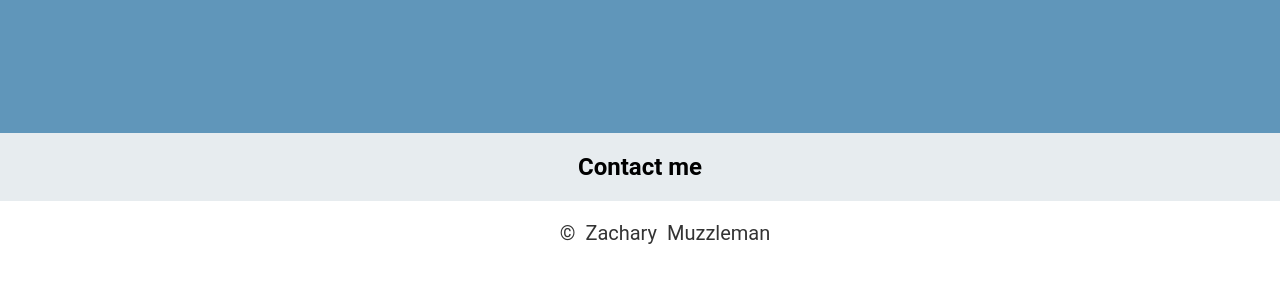
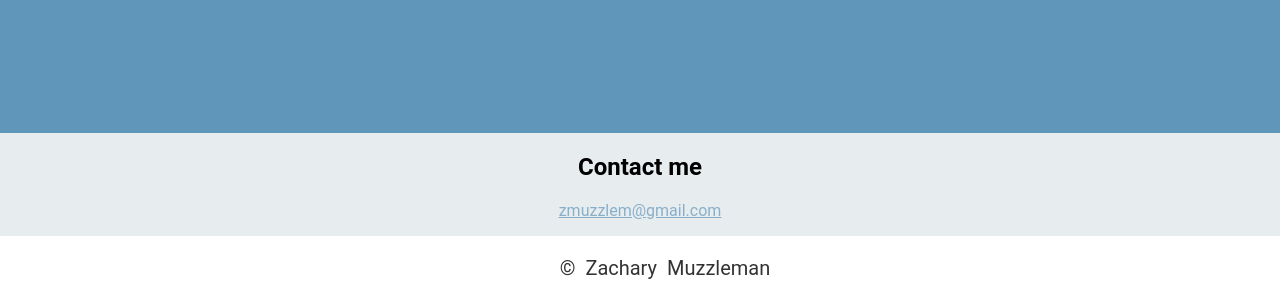
Before and after one commit to ZachMuzzle/E-Portfolio, a website: page public/index.html in a window 1280 px wide. Shown: the part 2895-3195 px from the top of the page. Before the commit the page ends 3160 px from the top, so only its background shows below. Drawn offline with Linux system fonts and the light colour scheme.

Commit message:
Added email mailto and email CSS

```diff
--- a/public/css/styles.css
+++ b/public/css/styles.css
@@ -8,6 +8,17 @@
     --nav-bar-home-margin-right: 7.5rem;
     --nav-bar-burger-margin-left: 3.5rem;
     --nav-bar-links-margin-left:10rem
+}
+
+#contactEmail {
+	color: #6096BA;
+	opacity: 70%;
+	margin: auto;
+	padding: 0 0 1rem 0;
+}
+
+#contactEmail:hover {
+    opacity: 100%;
 }
 
 /* Keyframes and Animations */
@@ -171,6 +182,7 @@ footer {
     text-align: center;
     padding: auto;
 }
+
 /* Media Queries */
 @media screen and (max-width:800px) {
     .nav-bar-home {
--- a/public/index.html
+++ b/public/index.html
@@ -59,7 +59,7 @@
                 mangers needs. We look to help the bank by speeding up tasks and removing manual work by that the business completes
                 this can lead to saving the bank money and time. The majority of the work I complete is building,testing, and deploying APIs,
                 we use Postman to test APIs we build or to work with vendor APIs that we use withing our processes. I also work with gathering
-                date from various databases using SQL Developer (Oracle) or SQL Management (SQL Server).
+                data from various databases using SQL Developer (Oracle) or SQL Management (SQL Server).
             </p>
             <p>
                 I have a passion for building and learning new technologies and tech stacks that aim to help me become a more efficient developer
@@ -107,6 +107,7 @@
     <section id="contact" class="fade-in">
         <div class="section-container">
             <h2>Contact me</h2>
+            <a href="mailto: zmuzzlem@gmail.com" id="contactEmail">zmuzzlem@gmail.com</a>
         </div>
     </section>
         <script src="js/script.js"></script>
```
